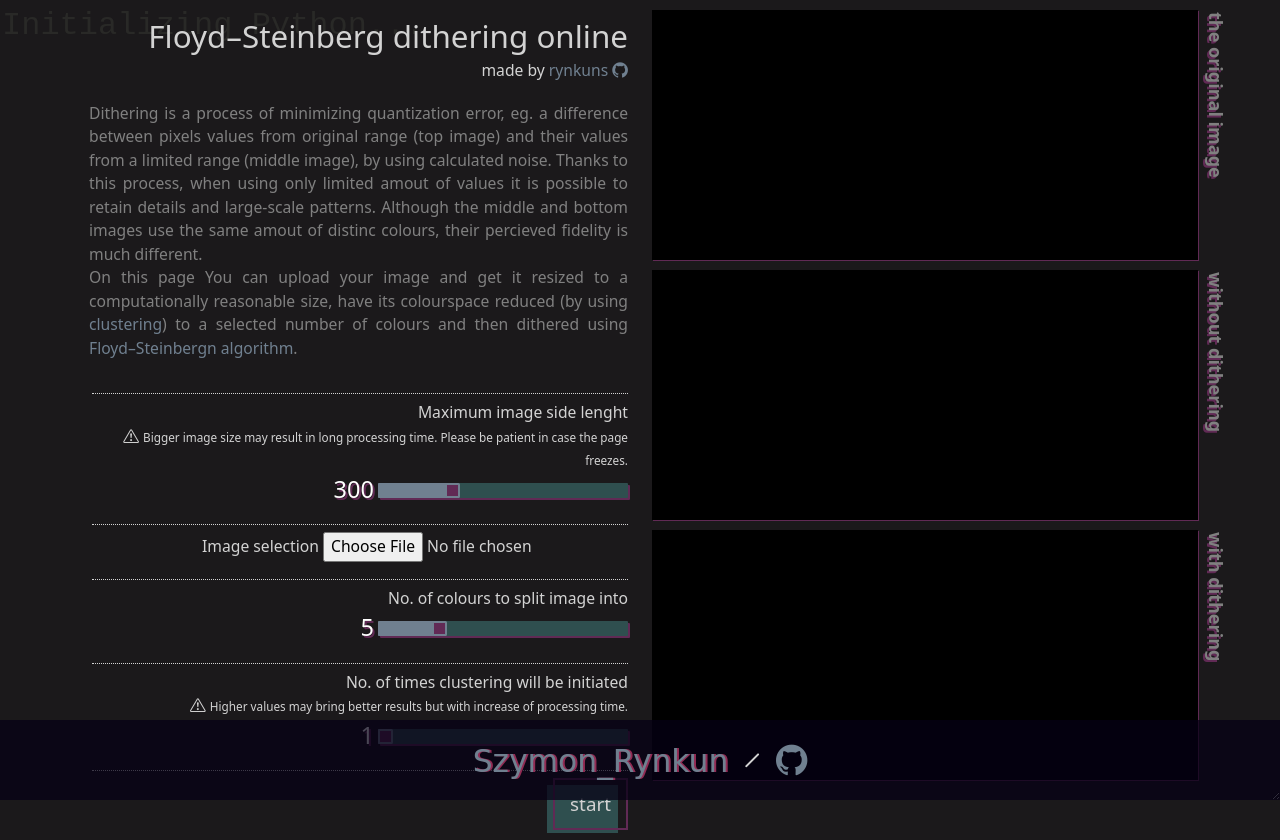
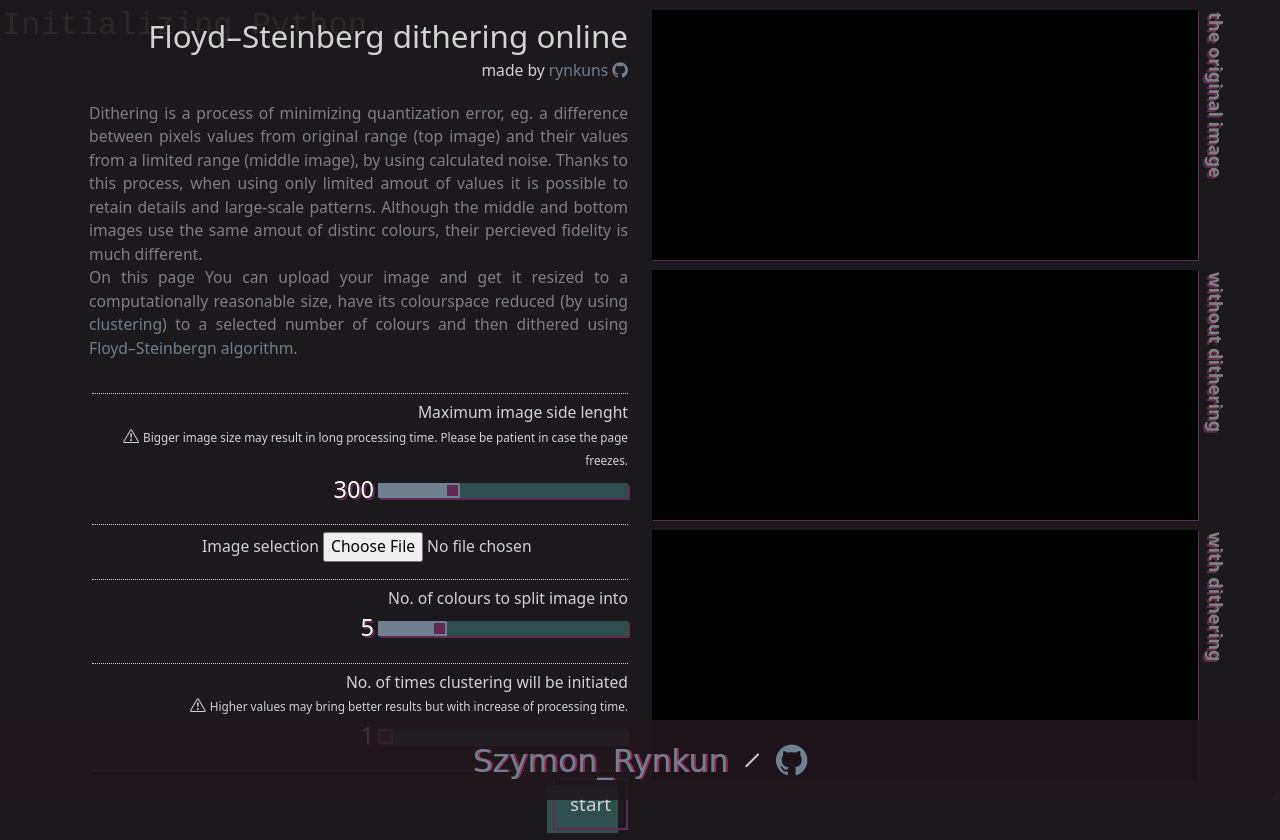
Before and after one commit to rynkuns/polynomial_encoding_and_dithering, a plain HTML site: page index.html in a window 1280 px wide. Shown: the top 840 px of the page. Drawn offline with nearby package versions, Linux system fonts and the light colour scheme; a script that the page names is missing.

Commit message:
Minor restyling

```diff
--- a/style.css
+++ b/style.css
@@ -222,7 +222,7 @@ button:hover:after {
     height: var(--footer-height);
     line-height: var(--footer-height); /* Vertical center */
 
-    background: rgba(6, 0, 22, 0.726);
+    background: rgba(34, 23, 30, 0.88);
 
     font-size: 2em;
     color: lightgray;
```
